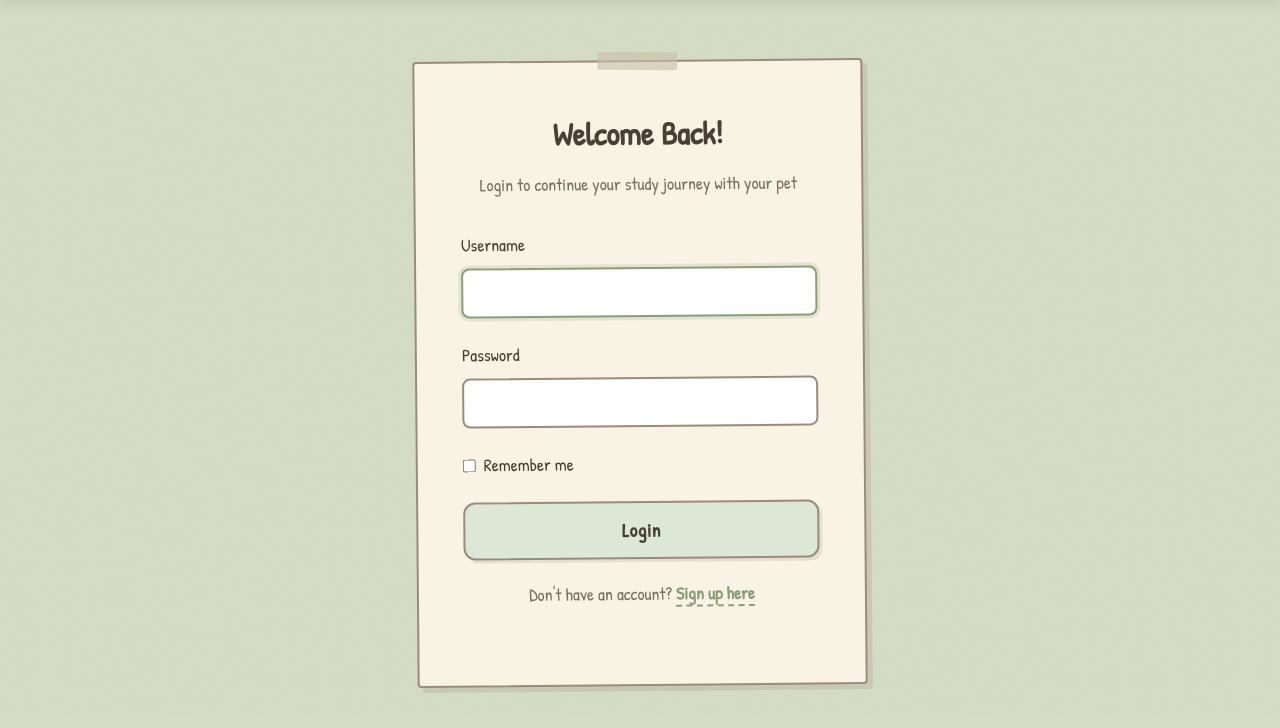
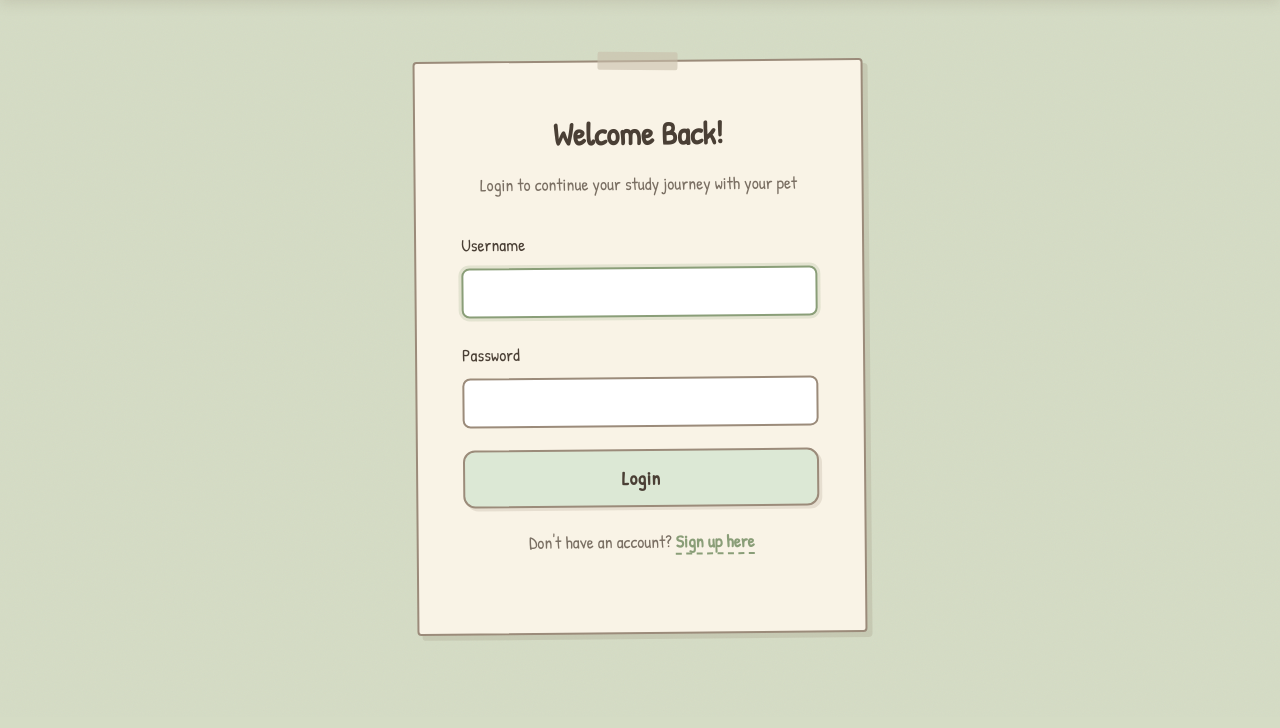
Before and after one commit to pragati-lad/PomodoroPet, a Flask app: page /auth/login in a window 1280 px wide. Shown: the part 83-811 px from the top of the page. Run offline with Flask 3, Linux system fonts and the light colour scheme.

Commit message:
Always remember logged-in users and remove remember me checkbox
Co-Authored-By: Claude Opus 4.6 <noreply@anthropic.com>

```diff
--- a/app/auth.py
+++ b/app/auth.py
@@ -82,7 +82,6 @@ def login():
     if request.method == 'POST':
         username = request.form.get('username', '').strip()
         password = request.form.get('password', '')
-        remember = request.form.get('remember') == 'on'
 
         if not username or not password:
             flash('Please enter both username and password', 'error')
@@ -98,7 +97,7 @@ def login():
             flash('Please verify your email before logging in. Check your inbox for the verification link.', 'error')
             return redirect(url_for('auth.login'))
 
-        login_user(user, remember=remember)
+        login_user(user, remember=True)
 
         # Redirect to next page or dashboard
         next_page = request.args.get('next')
--- a/app/templates/login.html
+++ b/app/templates/login.html
@@ -19,11 +19,6 @@
                 <input type="password" id="password" name="password" required>
             </div>
 
-            <div class="form-group checkbox">
-                <input type="checkbox" id="remember" name="remember">
-                <label for="remember">Remember me</label>
-            </div>
-
             <button type="submit" class="btn btn-primary">Login</button>
         </form>
 
```
